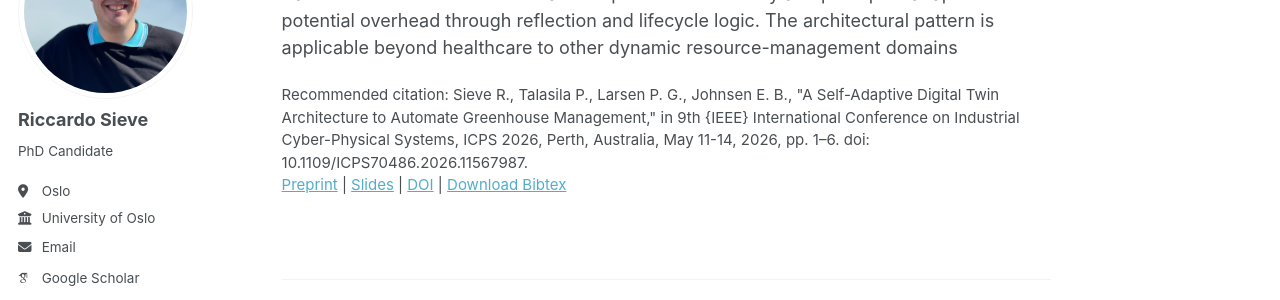
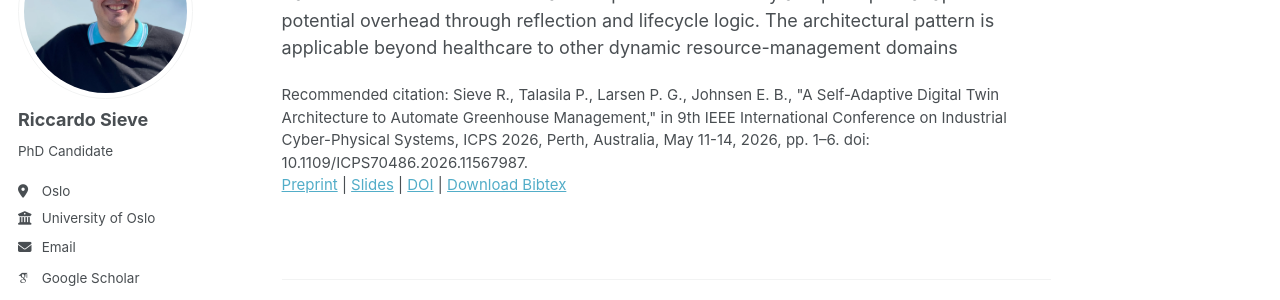
Before and after one commit to sievericcardo/sievericcardo.github.io, a Jekyll site: the page built from _publications/2026-05-14-26-icps.md, in a window 1280 px wide and 900 px high, scrolled down 420 px. Shown: the part 175-475 px from the top of the window. Built offline with Jekyll 4.4.1, drawn with Linux system fonts in a browser that asks for light colours; some web fonts are replaced; a script that is not in the unit is left out.

Commit message:
Update 2026-05-14-26-icps.md

```diff
--- a/_publications/2026-05-14-26-icps.md
+++ b/_publications/2026-05-14-26-icps.md
@@ -10,7 +10,7 @@ paperurl: 'http://sievericcardo.github.io/files/26-icps.pdf'
 slidesurl: 'http://sievericcardo.github.io/files/26-icps-slides.pdf'
 doiurl: 'https://doi.org/10.1109/ICPS70486.2026.11567987'
 bibtexurl: 'http://sievericcardo.github.io/files/26-icps.bib'
-citation: 'Sieve R., Talasila P., Larsen P. G., Johnsen E. B., "A Self-Adaptive Digital Twin Architecture to Automate Greenhouse Management," in 9th {IEEE} International Conference on Industrial Cyber-Physical Systems, ICPS 2026, Perth, Australia, May 11-14, 2026, pp. 1–6. doi: 10.1109/ICPS70486.2026.11567987.'
+citation: 'Sieve R., Talasila P., Larsen P. G., Johnsen E. B., "A Self-Adaptive Digital Twin Architecture to Automate Greenhouse Management," in 9th IEEE International Conference on Industrial Cyber-Physical Systems, ICPS 2026, Perth, Australia, May 11-14, 2026, pp. 1–6. doi: 10.1109/ICPS70486.2026.11567987.'
 ---
 Digital Twins (DTs) are increasingly used to manage systems under fluctuating demand, yet many remain static and cannot adjust their internal models or control policies as the targeted real system changes. We present a self-adaptive DT architecture that supports runtime reconfiguration of resources. The architecture integrates semantic reflection to keep the DT’s runtime model aligned with the structural representation of the real system, lifecycle-based state management to trigger reconfiguration at appropriate times, and penalty-guided optimisation for decision-making under constraints, balancing resilience and operational cost when capacity must be reorganised. We realise the approach in DynResDT, a resilient hospital ward prototype for bed bay allocation of patients. Through simulation with realistic patient-arrival patterns and stress peaks, the DT maintains model consistency, opens and closes overflow capacity when needed, and allocates patients while minimising costly room usage and unnecessary moves. Our results show a practical trade-off between correctness and responsiveness: timely and principled adaptions offset potential overhead through reflection and lifecycle logic. The architectural pattern is applicable beyond healthcare to other dynamic resource-management domains
 
```
